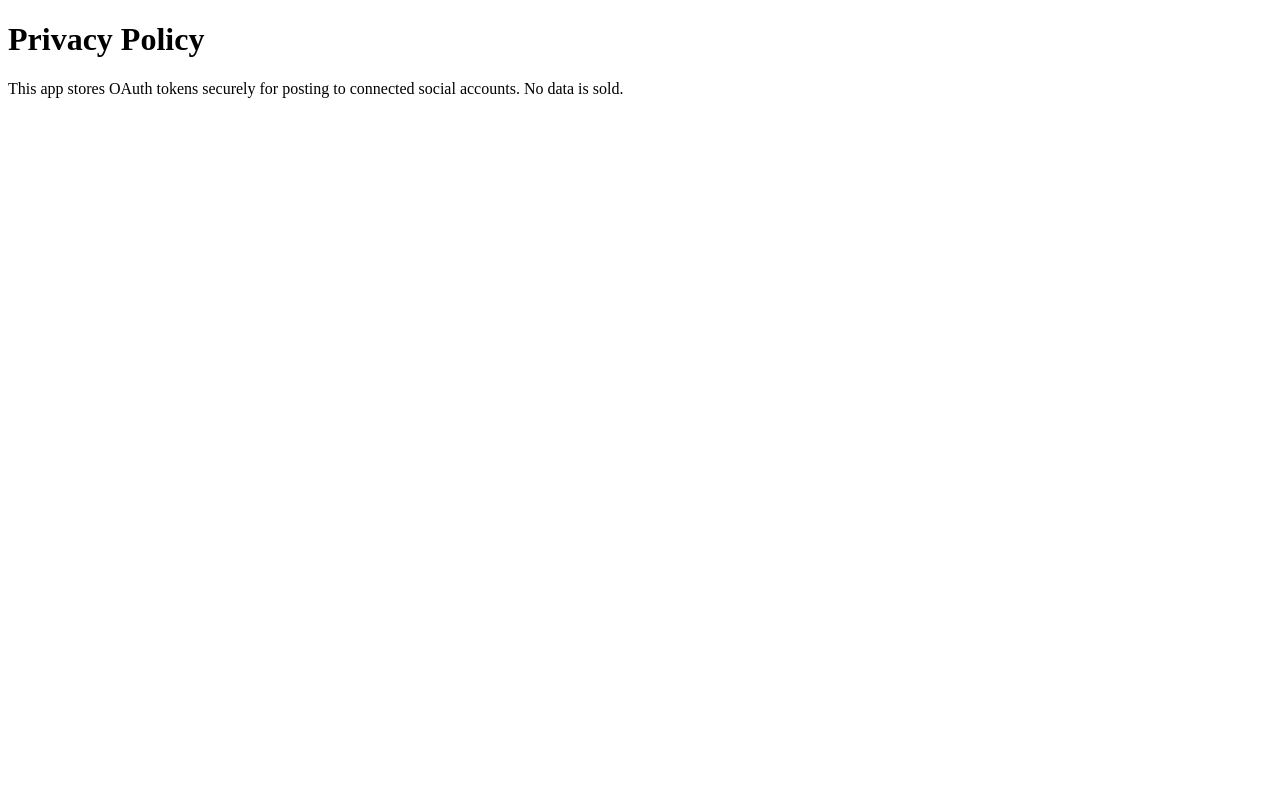
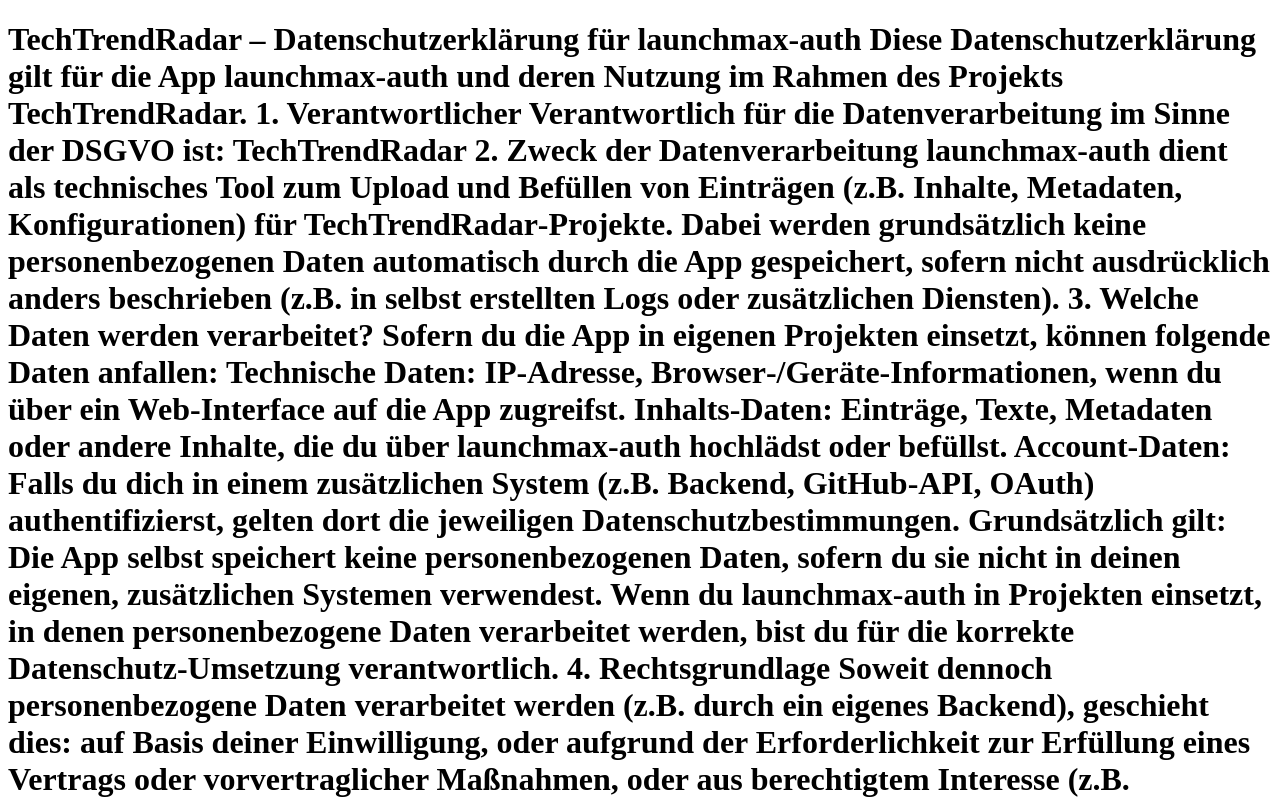
Before and after one commit to Prognosius/launchmax-auth, a plain HTML site: page privacy.html in a window 1280 px wide. Shown: the top 800 px of the page. Drawn offline with Linux system fonts and the light colour scheme.

Commit message:
Update privacy.html

```diff
--- a/privacy.html
+++ b/privacy.html
@@ -1 +1,78 @@
-<!doctype html><html><body><h1>Privacy Policy</h1><p>This app stores OAuth tokens securely for posting to connected social accounts. No data is sold.</p></body></html>
+<!doctype html><html><body><h1>TechTrendRadar – Datenschutzerklärung für launchmax-auth
+Diese Datenschutzerklärung gilt für die App launchmax-auth und deren Nutzung im Rahmen des Projekts TechTrendRadar.
+
+1. Verantwortlicher
+Verantwortlich für die Datenverarbeitung im Sinne der DSGVO ist:
+TechTrendRadar
+
+2. Zweck der Datenverarbeitung
+launchmax-auth dient als technisches Tool zum Upload und Befüllen von Einträgen (z.B. Inhalte, Metadaten, Konfigurationen) für TechTrendRadar‑Projekte.
+Dabei werden grundsätzlich keine personenbezogenen Daten automatisch durch die App gespeichert, sofern nicht ausdrücklich anders beschrieben (z.B. in selbst erstellten Logs oder zusätzlichen Diensten).
+
+3. Welche Daten werden verarbeitet?
+Sofern du die App in eigenen Projekten einsetzt, können folgende Daten anfallen:
+
+Technische Daten: IP‑Adresse, Browser‑/Geräte‑Informationen, wenn du über ein Web‑Interface auf die App zugreifst.
+
+Inhalts‑Daten: Einträge, Texte, Metadaten oder andere Inhalte, die du über launchmax-auth hochlädst oder befüllst.
+
+Account‑Daten: Falls du dich in einem zusätzlichen System (z.B. Backend, GitHub‑API, OAuth) authentifizierst, gelten dort die jeweiligen Datenschutzbestimmungen.
+
+Grundsätzlich gilt:
+
+Die App selbst speichert keine personenbezogenen Daten, sofern du sie nicht in deinen eigenen, zusätzlichen Systemen verwendest.
+
+Wenn du launchmax-auth in Projekten einsetzt, in denen personenbezogene Daten verarbeitet werden, bist du für die korrekte Datenschutz‑Umsetzung verantwortlich.
+
+4. Rechtsgrundlage
+Soweit dennoch personenbezogene Daten verarbeitet werden (z.B. durch ein eigenes Backend), geschieht dies:
+
+auf Basis deiner Einwilligung,
+
+oder aufgrund der Erforderlichkeit zur Erfüllung eines Vertrags oder vorvertraglicher Maßnahmen,
+
+oder aus berechtigtem Interesse (z.B. technische Sicherheit, Fehlerbehebung),
+in jedem Fall DSGVO‑konform.
+
+5. Datenweitergabe
+Die App launchmax-auth gibt keine personenbezogenen Daten an Dritte weiter, sofern nicht:
+
+du deine Daten selbst in einem externen System (z.B. Cloud‑Backend, API) speicherst und dort die Weitergabe aktiv gestaltest,
+
+oder es aufgrund gesetzlicher Vorgaben (z.B. Behördenanfrage) erforderlich ist.
+
+Externe Dienste (z.B. Git‑Hosting, API‑Anbieter) behandeln die Daten gemäß ihrer eigenen Datenschutzerklärungen.
+
+6. Speicherung und Löschung
+Zur Fortführung der Dienste werden nur so lange Daten gespeichert, wie sie für den Zweck erforderlich sind.
+
+Wenn du deine Daten von einem Backend oder einem System löschst, in das du Inhalte über launchmax-auth hochlädst, gelten dort die jeweiligen Löschfristen und Prozesse.
+
+Logs oder technische Aufzeichnungen werden in der Regel nach [z.B. 7–30 Tagen] anonymisiert oder gelöscht, sofern keine technische oder gesetzliche Notwendigkeit besteht, sie länger zu behalten.
+
+7. Rechte der betroffenen Personen
+Sofern personenbezogene Daten verarbeitet werden, hast du u.a. das Recht auf:
+
+Auskunft über deine gespeicherten Daten,
+
+Berichtigung unrichtiger Daten,
+
+Löschung,
+
+Einschränkung der Verarbeitung,
+
+Datenübertragbarkeit,
+
+Widerspruch gegen die Verarbeitung sowie
+
+Beschwerde bei einer zuständigen Aufsichtsbehörde.
+
+Kontakt: [deine E‑Mail oder Kontaktlink]
+
+8. Technische und organisatorische Sicherheit
+Die App selbst ist Open Source und bietet keine eigene, vollständig abgeschottete Dateninfrastruktur.
+
+Für die Sicherheit von Daten, die du in eigene Systeme schreibst, ist dein Setup verantwortlich (z.B. HTTPS, Authentifizierung, Zugriffssteuerung).
+
+9. Änderungen dieser Datenschutzerklärung
+TechTrendRadar behält sich das Recht vor, diese Datenschutzerklärung jederzeit zu aktualisieren.</p></body></html>
```
